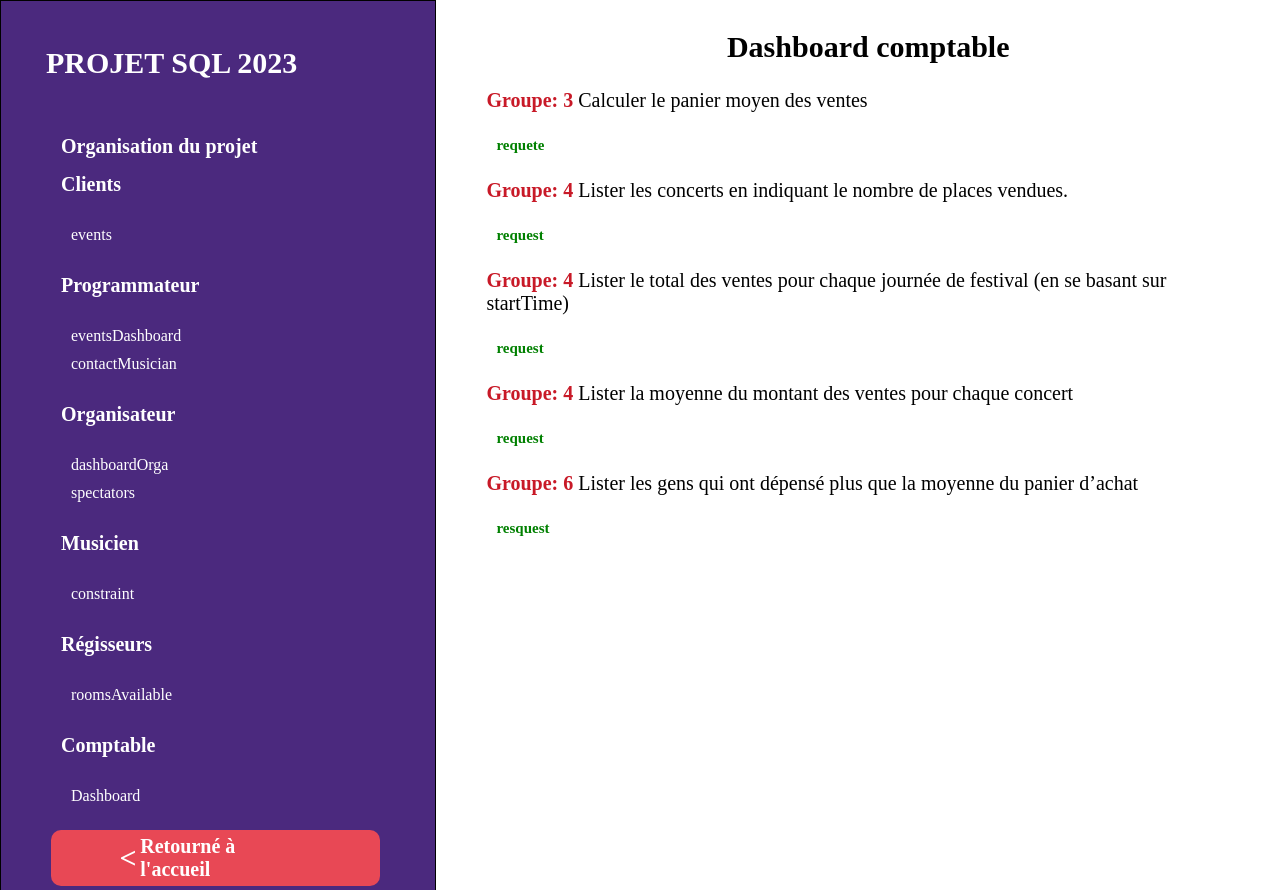
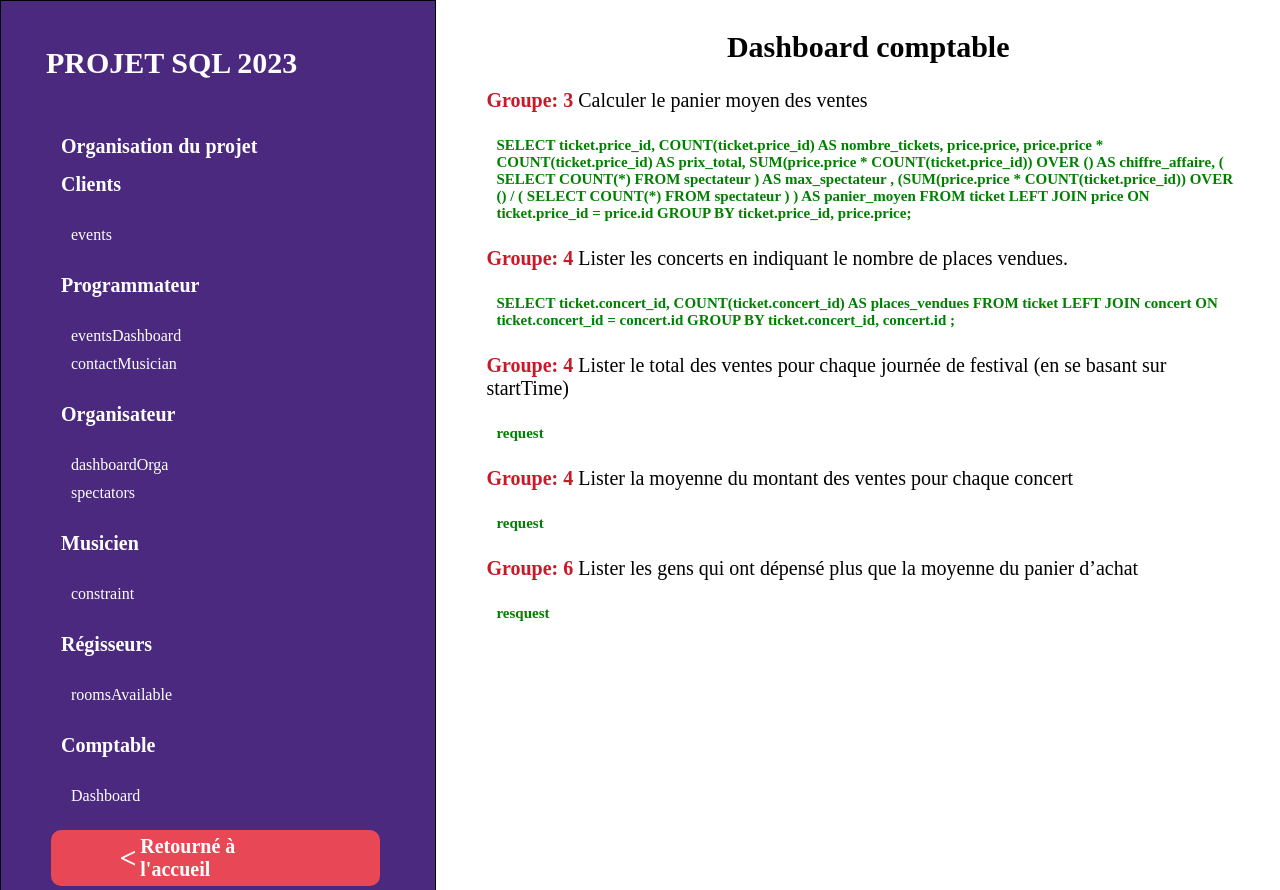
Before and after one commit to Vandal-William/Test-Flask, a Flask app: page /database/dashboard in a window 1280 px wide. Run offline with Flask 2, Linux system fonts and the light colour scheme; some libraries are stand-ins or nearby versions.

Commit message:
dashboard comptable

```diff
--- a/templates/dashboard.html
+++ b/templates/dashboard.html
@@ -7,10 +7,22 @@
                 -->
 
                 <p class="main-database-request"><span class="groupes">Groupe: 3</span> Calculer le panier moyen des ventes</p>
-                <p class="main-database-response">requete</p>
+                <p class="main-database-response">SELECT ticket.price_id, COUNT(ticket.price_id) AS nombre_tickets, price.price, price.price * COUNT(ticket.price_id) AS prix_total,
+                    SUM(price.price * COUNT(ticket.price_id)) OVER () AS chiffre_affaire, ( SELECT COUNT(*) FROM spectateur ) AS max_spectateur ,
+                    (SUM(price.price * COUNT(ticket.price_id)) OVER () / ( SELECT COUNT(*) FROM spectateur ) ) AS panier_moyen
+
+                FROM ticket
+                LEFT JOIN price ON ticket.price_id = price.id
+                GROUP BY ticket.price_id, price.price;
+
+                </p>
 
                 <p class="main-database-request"> <span class="groupes">Groupe: 4</span> Lister les concerts en indiquant le nombre de places vendues.</p>
-                <p class="main-database-response">request</p>
+                <p class="main-database-response">SELECT ticket.concert_id, COUNT(ticket.concert_id) AS places_vendues
+                    FROM ticket
+                    LEFT JOIN concert ON ticket.concert_id = concert.id
+                    GROUP BY ticket.concert_id, concert.id ;
+                    </p>
 
                 <p class="main-database-request"><span class="groupes">Groupe: 4</span> Lister le total des ventes pour chaque journée de festival (en se basant sur startTime)</p>
                 <p class="main-database-response">request</p>
```
